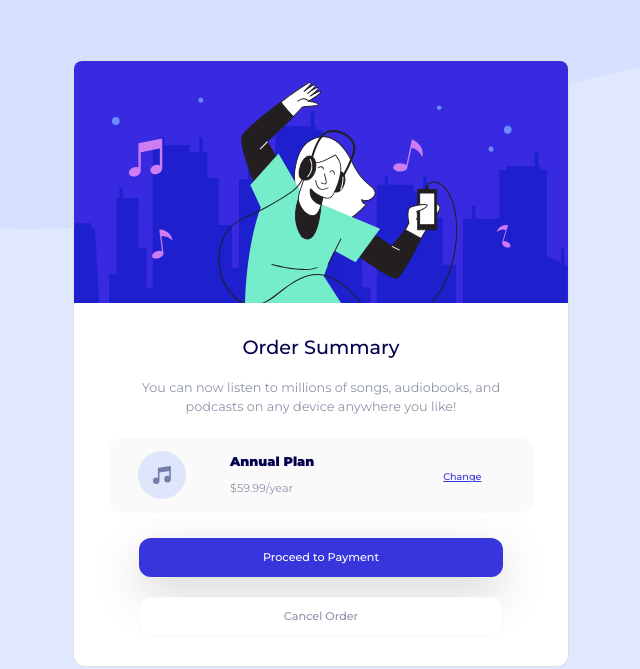
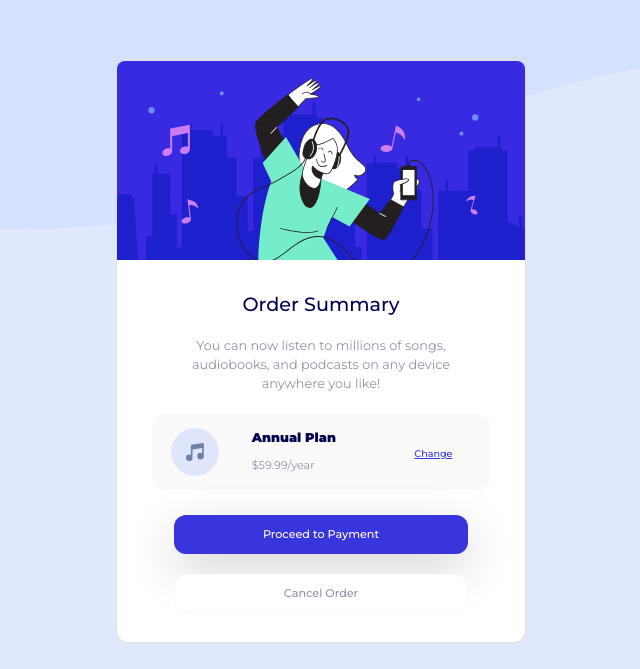
Before and after one commit to jennylm/FrontEndMentorOrderCard, a plain HTML site: page index.html in a window 1280 px wide. Shown: the part 208-877 px from the top of the page, without its empty margins (319-959 px from the left). Drawn offline with nearby package versions, Linux system fonts and the light colour scheme.

Commit message:
Update styles.css to reduce max width of card

```diff
--- a/css/styles.css
+++ b/css/styles.css
@@ -35,7 +35,7 @@ body {
 /* Upper half of card design */
 
 .order-summary-card {
-  max-width: 40%;
+  max-width: 33%;
   text-align: center;
   margin: 20% auto;
   border-radius: 12px;
```
